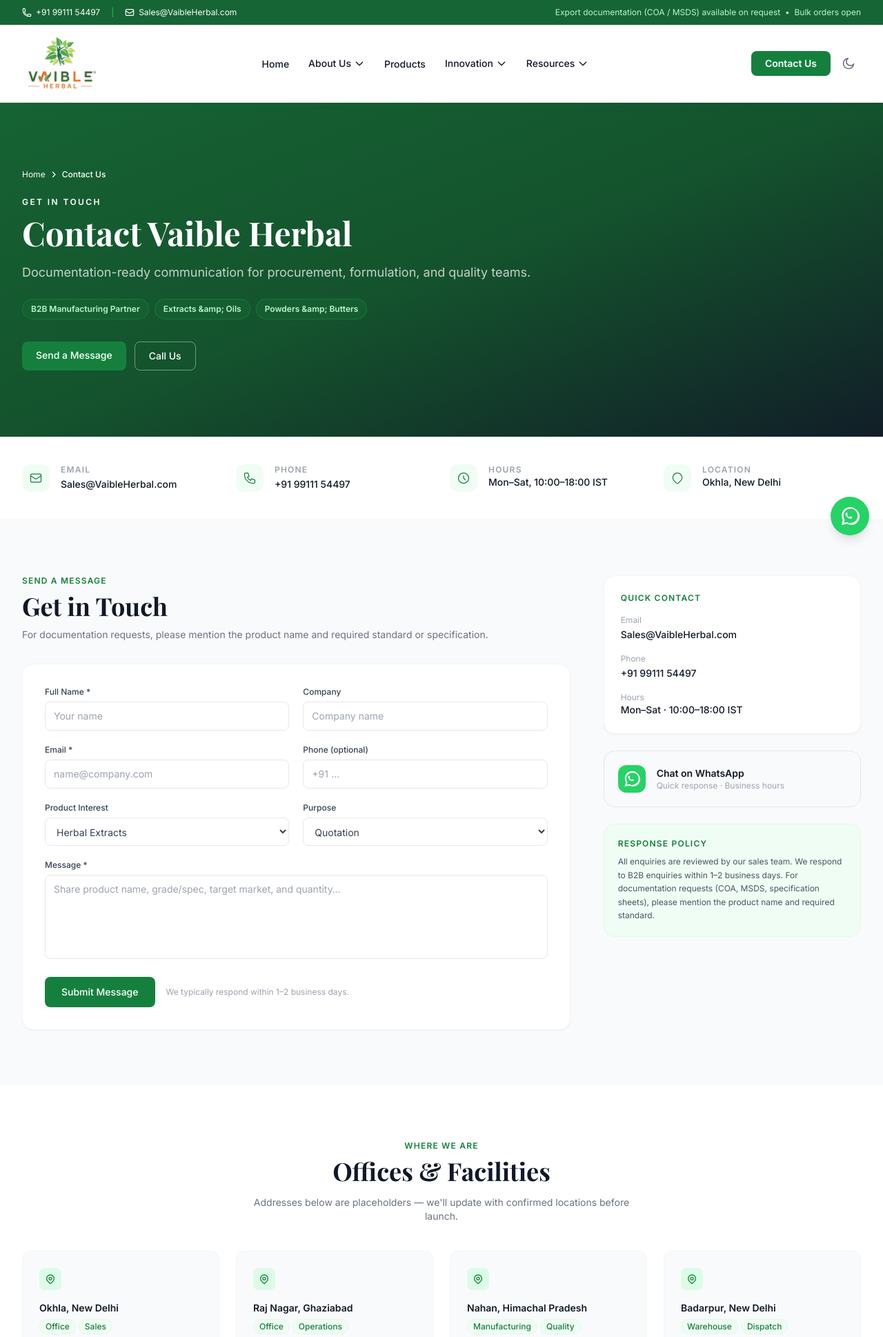
After one commit to aks-9/vaible-herbal-flask, a Flask app: page /contact in a window 1280 px wide. The commit adds this page. Shown: the top 1938 px of the page at 69% size. Run offline with Flask 3, Linux system fonts and the light colour scheme.

Commit message:
feat: add Contact page with form, locations, and map (Phase 9)

```diff
--- a/app.py
+++ b/app.py
@@ -122,5 +122,14 @@
     return render_template("pages/resources/brochure.html")
 
 
+# ---------------------------------------------------------------------------
+# Contact route
+# ---------------------------------------------------------------------------
+
+@app.route("/contact")
+def contact():
+    return render_template("pages/contact.html")
+
+
 if __name__ == "__main__":
     app.run(debug=os.environ.get("DEBUG", "true").lower() == "true")
--- a/templates/base.html
+++ b/templates/base.html
@@ -183,7 +183,7 @@
       <div class="flex items-center gap-2 shrink-0">
 
         <!-- Contact Us CTA (desktop) -->
-        <a href="#" class="btn-primary hidden lg:inline-flex">Contact Us</a>
+        <a href="{{ url_for('contact') }}" class="btn-primary hidden lg:inline-flex">Contact Us</a>
 
         <!-- Dark mode toggle -->
         <button id="darkToggle" type="button"
@@ -465,7 +465,7 @@
               </a>
             </li>
             <li>
-              <a href="#" class="hover:text-white transition-colors">Contact Us</a>
+              <a href="{{ url_for('contact') }}" class="hover:text-white transition-colors">Contact Us</a>
             </li>
           </ul>
         </div>
--- /dev/null
+++ b/templates/pages/contact.html
@@ -0,0 +1,426 @@
+{% extends "base.html" %}
+
+{% block title %}Contact Us | Vaible Herbal{% endblock %}
+
+{% block head %}
+<meta name="description" content="Contact Vaible Herbal for B2B herbal ingredient enquiries. Reach our sales team for pricing, samples, COA/MSDS documentation and export requirements." />
+<link rel="canonical" href="https://www.vaibleherbal.in/contact" />
+<meta property="og:type"        content="website" />
+<meta property="og:title"       content="Contact Us | Vaible Herbal" />
+<meta property="og:description" content="Contact Vaible Herbal for B2B herbal ingredient enquiries. Reach our sales team for pricing, samples, COA/MSDS documentation and export requirements." />
+<meta property="og:url"         content="https://www.vaibleherbal.in/contact" />
+<meta property="og:image"       content="https://www.vaibleherbal.in/static/images/hero/slide1.jpg" />
+<meta property="og:site_name"   content="Vaible Herbal" />
+{% endblock %}
+
+{% block content %}
+
+{# ================================================================
+   PAGE HERO
+   ================================================================ #}
+<section class="bg-brand-900 dark:bg-gray-950 text-white" aria-label="Contact page header">
+  <div class="relative overflow-hidden">
+    <div class="absolute inset-0 bg-gradient-to-br from-brand-800 via-brand-900 to-gray-900 opacity-90"
+         aria-hidden="true"></div>
+    <div class="relative container-main py-16 lg:py-24">
+
+      <nav aria-label="Breadcrumb" class="mb-6">
+        <ol class="flex items-center gap-1.5 text-xs text-brand-300/80">
+          <li><a href="{{ url_for('index') }}" class="hover:text-brand-200 transition-colors">Home</a></li>
+          <li aria-hidden="true"><svg class="w-3 h-3" fill="none" stroke="currentColor" stroke-width="2.5" viewBox="0 0 24 24"><path stroke-linecap="round" stroke-linejoin="round" d="M9 5l7 7-7 7"/></svg></li>
+          <li class="text-white font-medium" aria-current="page">Contact Us</li>
+        </ol>
+      </nav>
+
+      <div class="max-w-3xl">
+        <p class="text-xs font-semibold uppercase tracking-[0.2em] text-brand-300 mb-3">Get In Touch</p>
+        <h1 class="font-display text-4xl sm:text-5xl font-bold leading-tight mb-5">
+          Contact Vaible Herbal
+        </h1>
+        <p class="text-base sm:text-lg text-white/75 leading-relaxed mb-6">
+          Documentation-ready communication for procurement, formulation, and quality teams.
+        </p>
+
+        <div class="flex flex-wrap gap-2 mb-8">
+          {% for chip in ['B2B Manufacturing Partner', 'Extracts &amp; Oils', 'Powders &amp; Butters'] %}
+          <span class="bg-brand-800/60 border border-brand-600/40 text-brand-200 text-xs font-semibold px-3 py-1.5 rounded-full">
+            {{ chip }}
+          </span>
+          {% endfor %}
+        </div>
+
+        <div class="flex flex-wrap gap-3">
+          <a href="#contact-form" class="bg-brand-700 text-white hover:bg-brand-800 px-5 py-2.5 rounded-lg text-sm font-medium transition-colors">
+            Send a Message
+          </a>
+          <a href="tel:+919911154497" class="border border-white/40 text-white hover:bg-white/10 px-5 py-2.5 rounded-lg text-sm font-medium transition-colors">
+            Call Us
+          </a>
+        </div>
+      </div>
+
+    </div>
+  </div>
+</section>
+
+
+{# ================================================================
+   QUICK CONTACT STRIP
+   ================================================================ #}
+<section class="py-10 bg-white dark:bg-gray-900 border-b border-gray-100 dark:border-gray-800"
+         aria-label="Quick contact information">
+  <div class="container-main">
+    <div class="grid grid-cols-1 sm:grid-cols-2 lg:grid-cols-4 gap-6">
+
+      {% set quick = [
+        ('Email', 'Sales@VaibleHerbal.com', 'mailto:Sales@VaibleHerbal.com', 'M3 8l7.89 5.26a2 2 0 002.22 0L21 8M5 19h14a2 2 0 002-2V7a2 2 0 00-2-2H5a2 2 0 00-2 2v10a2 2 0 002 2z'),
+        ('Phone', '+91 99111 54497', 'tel:+919911154497', 'M3 5a2 2 0 012-2h3.28a1 1 0 01.948.684l1.498 4.493a1 1 0 01-.502 1.21l-2.257 1.13a11.042 11.042 0 005.516 5.516l1.13-2.257a1 1 0 011.21-.502l4.493 1.498a1 1 0 01.684.949V19a2 2 0 01-2 2h-1C9.716 21 3 14.284 3 6V5z'),
+        ('Hours', 'Mon–Sat, 10:00–18:00 IST', None, 'M12 8v4l3 3m6-3a9 9 0 11-18 0 9 9 0 0118 0z'),
+        ('Location', 'Okhla, New Delhi', None, 'M17.657 16.657L13.414 20.9a1.998 1.998 0 01-2.827 0l-4.244-4.243a8 8 0 1111.314 0z'),
+      ] %}
+
+      {% for label, value, href, icon_path in quick %}
+      <div class="flex items-start gap-4">
+        <div class="w-10 h-10 bg-brand-50 dark:bg-brand-900/30 rounded-xl flex items-center justify-center shrink-0">
+          <svg class="w-5 h-5 text-brand-700 dark:text-brand-400" fill="none" stroke="currentColor"
+               stroke-width="1.5" viewBox="0 0 24 24" aria-hidden="true">
+            <path stroke-linecap="round" stroke-linejoin="round" d="{{ icon_path }}"/>
+          </svg>
+        </div>
+        <div>
+          <p class="text-xs font-semibold uppercase tracking-widest text-gray-400 dark:text-gray-500 mb-0.5">{{ label }}</p>
+          {% if href %}
+          <a href="{{ href }}" class="text-sm font-medium text-gray-900 dark:text-white hover:text-brand-700 dark:hover:text-brand-400 transition-colors">
+            {{ value }}
+          </a>
+          {% else %}
+          <p class="text-sm font-medium text-gray-900 dark:text-white">{{ value }}</p>
+          {% endif %}
+        </div>
+      </div>
+      {% endfor %}
+
+    </div>
+  </div>
+</section>
+
+
+{# ================================================================
+   CONTACT FORM + SIDE PANEL
+   ================================================================ #}
+<section id="contact-form" class="py-16 lg:py-20 bg-gray-50 dark:bg-gray-950"
+         aria-label="Contact form">
+  <div class="container-main">
+    <div class="grid grid-cols-1 lg:grid-cols-3 gap-12">
+
+      {# ---- Form ---- #}
+      <div class="lg:col-span-2">
+        <div class="mb-8">
+          <p class="text-xs font-semibold uppercase tracking-widest text-brand-700 dark:text-brand-400 mb-2">Send a message</p>
+          <h2 class="font-display text-3xl sm:text-4xl font-bold text-gray-900 dark:text-white mb-3">
+            Get in Touch
+          </h2>
+          <p class="text-sm text-gray-500 dark:text-gray-400">
+            For documentation requests, please mention the product name and required standard or specification.
+          </p>
+        </div>
+
+        <form id="contactForm" onsubmit="submitContactForm(event)"
+              class="bg-white dark:bg-gray-900 rounded-2xl border border-gray-100 dark:border-gray-800 p-8 space-y-5 shadow-sm">
+
+          <div class="grid grid-cols-1 sm:grid-cols-2 gap-5">
+            <div>
+              <label for="contactName" class="block text-xs font-medium text-gray-700 dark:text-gray-300 mb-1.5">Full Name *</label>
+              <input id="contactName" name="name" type="text" required placeholder="Your name"
+                     class="w-full px-3 py-2.5 text-sm border border-gray-200 dark:border-gray-700 rounded-lg
+                            bg-white dark:bg-gray-800 text-gray-900 dark:text-gray-100
+                            focus:outline-none focus:ring-2 focus:ring-brand-500"/>
+            </div>
+            <div>
+              <label for="contactCompany" class="block text-xs font-medium text-gray-700 dark:text-gray-300 mb-1.5">Company</label>
+              <input id="contactCompany" name="company" type="text" placeholder="Company name"
+                     class="w-full px-3 py-2.5 text-sm border border-gray-200 dark:border-gray-700 rounded-lg
+                            bg-white dark:bg-gray-800 text-gray-900 dark:text-gray-100
+                            focus:outline-none focus:ring-2 focus:ring-brand-500"/>
+            </div>
+          </div>
+
+          <div class="grid grid-cols-1 sm:grid-cols-2 gap-5">
+            <div>
+              <label for="contactEmail" class="block text-xs font-medium text-gray-700 dark:text-gray-300 mb-1.5">Email *</label>
+              <input id="contactEmail" name="email" type="email" required placeholder="name@company.com"
+                     class="w-full px-3 py-2.5 text-sm border border-gray-200 dark:border-gray-700 rounded-lg
+                            bg-white dark:bg-gray-800 text-gray-900 dark:text-gray-100
+                            focus:outline-none focus:ring-2 focus:ring-brand-500"/>
+            </div>
+            <div>
+              <label for="contactPhone" class="block text-xs font-medium text-gray-700 dark:text-gray-300 mb-1.5">Phone (optional)</label>
+              <input id="contactPhone" name="phone" type="tel" placeholder="+91 ..."
+                     class="w-full px-3 py-2.5 text-sm border border-gray-200 dark:border-gray-700 rounded-lg
+                            bg-white dark:bg-gray-800 text-gray-900 dark:text-gray-100
+                            focus:outline-none focus:ring-2 focus:ring-brand-500"/>
+            </div>
+          </div>
+
+          <div class="grid grid-cols-1 sm:grid-cols-2 gap-5">
+            <div>
+              <label for="contactInterest" class="block text-xs font-medium text-gray-700 dark:text-gray-300 mb-1.5">Product Interest</label>
+              <select id="contactInterest" name="interest"
+                      class="w-full px-3 py-2.5 text-sm border border-gray-200 dark:border-gray-700 rounded-lg
+                             bg-white dark:bg-gray-800 text-gray-700 dark:text-gray-300
+                             focus:outline-none focus:ring-2 focus:ring-brand-500">
+                <option value="Herbal Extracts">Herbal Extracts</option>
+                <option value="Essential Oils">Essential Oils</option>
+                <option value="Carrier Oils">Carrier Oils</option>
+                <option value="Cosmetic Butters">Cosmetic Butters</option>
+                <option value="Herbal Powders">Herbal Powders</option>
+                <option value="Other">Other</option>
+              </select>
+            </div>
+            <div>
+              <label for="contactPurpose" class="block text-xs font-medium text-gray-700 dark:text-gray-300 mb-1.5">Purpose</label>
+              <select id="contactPurpose" name="purpose"
+                      class="w-full px-3 py-2.5 text-sm border border-gray-200 dark:border-gray-700 rounded-lg
+                             bg-white dark:bg-gray-800 text-gray-700 dark:text-gray-300
+                             focus:outline-none focus:ring-2 focus:ring-brand-500">
+                <option value="Quotation">Quotation</option>
+                <option value="COA / Specs">COA / Specs</option>
+                <option value="Sample Request">Sample Request</option>
+                <option value="Partnership">Partnership</option>
+              </select>
+            </div>
+          </div>
+
+          <div>
+            <label for="contactMessage" class="block text-xs font-medium text-gray-700 dark:text-gray-300 mb-1.5">Message *</label>
+            <textarea id="contactMessage" name="message" rows="5" required
+                      placeholder="Share product name, grade/spec, target market, and quantity…"
+                      class="w-full px-3 py-2.5 text-sm border border-gray-200 dark:border-gray-700 rounded-lg
+                             bg-white dark:bg-gray-800 text-gray-900 dark:text-gray-100
+                             focus:outline-none focus:ring-2 focus:ring-brand-500 resize-none"></textarea>
+          </div>
+
+          <div class="flex flex-col sm:flex-row sm:items-center gap-4">
+            <button type="submit"
+                    class="bg-brand-700 text-white hover:bg-brand-800 px-6 py-3 rounded-lg text-sm font-medium transition-colors">
+              Submit Message
+            </button>
+            <p class="text-xs text-gray-400 dark:text-gray-500">
+              We typically respond within 1–2 business days.
+            </p>
+          </div>
+
+          {# Toast #}
+          <div id="contactToast" role="status" aria-live="polite"
+               class="hidden bg-brand-50 dark:bg-brand-900/30 border border-brand-200 dark:border-brand-800
+                      text-brand-800 dark:text-brand-300 text-sm rounded-lg px-4 py-3">
+            Message received. We'll respond shortly.
+          </div>
+
+        </form>
+      </div>
+
+      {# ---- Side Panel ---- #}
+      <aside aria-label="Additional contact options">
+
+        {# Quick contact card #}
+        <div class="bg-white dark:bg-gray-900 rounded-2xl border border-gray-100 dark:border-gray-800 p-6 shadow-sm mb-6">
+          <p class="text-xs font-semibold uppercase tracking-widest text-brand-700 dark:text-brand-400 mb-4">Quick Contact</p>
+          <div class="space-y-4">
+            <div>
+              <p class="text-xs text-gray-400 dark:text-gray-500 mb-0.5">Email</p>
+              <a href="mailto:Sales@VaibleHerbal.com"
+                 class="text-sm font-medium text-gray-900 dark:text-white hover:text-brand-700 dark:hover:text-brand-400 transition-colors break-all">
+                Sales@VaibleHerbal.com
+              </a>
+            </div>
+            <div>
+              <p class="text-xs text-gray-400 dark:text-gray-500 mb-0.5">Phone</p>
+              <a href="tel:+919911154497"
+                 class="text-sm font-medium text-gray-900 dark:text-white hover:text-brand-700 dark:hover:text-brand-400 transition-colors">
+                +91 99111 54497
+              </a>
+            </div>
+            <div>
+              <p class="text-xs text-gray-400 dark:text-gray-500 mb-0.5">Hours</p>
+              <p class="text-sm font-medium text-gray-900 dark:text-white">Mon–Sat · 10:00–18:00 IST</p>
+            </div>
+          </div>
+        </div>
+
+        {# WhatsApp card #}
+        <a href="https://wa.me/919911154497?text=Hi%20Vaible%20Herbal%2C%20I%20want%20to%20enquire%20about%20your%20products."
+           target="_blank" rel="noopener noreferrer"
+           class="flex items-center gap-4 bg-[#25D366]/10 border border-[#25D366]/30 rounded-2xl p-5 mb-6 hover:bg-[#25D366]/15 transition-colors group">
+          <div class="w-10 h-10 bg-[#25D366] rounded-xl flex items-center justify-center shrink-0">
+            <svg class="w-6 h-6 text-white" viewBox="0 0 32 32" fill="currentColor" aria-hidden="true">
+              <path d="M19.11 17.39c-.27-.14-1.61-.79-1.86-.88-.25-.09-.43-.14-.61.14-.18.27-.7.88-.86 1.06-.16.18-.32.2-.59.07-.27-.14-1.14-.42-2.18-1.34-.81-.72-1.36-1.61-1.52-1.88-.16-.27-.02-.42.12-.56.12-.12.27-.32.41-.48.14-.16.18-.27.27-.45.09-.18.05-.34-.02-.48-.07-.14-.61-1.47-.84-2.01-.22-.53-.45-.46-.61-.47h-.52c-.18 0-.48.07-.73.34-.25.27-.95.93-.95 2.27s.98 2.64 1.11 2.82c.14.18 1.93 2.95 4.67 4.14.65.28 1.16.45 1.56.58.66.21 1.26.18 1.74.11.53-.08 1.61-.66 1.84-1.29.23-.63.23-1.17.16-1.29-.07-.12-.25-.2-.52-.34z"/>
+              <path d="M26.67 5.33C23.92 2.58 20.27 1.07 16.4 1.07 8.67 1.07 2.4 7.34 2.4 15.07c0 2.46.64 4.87 1.86 6.99L2.27 30.93l9.09-1.95c2.05 1.12 4.37 1.71 6.74 1.71h.01c7.73 0 14-6.27 14-14 0-3.87-1.51-7.52-4.44-10.36zM18.1 28.15h-.01c-2.1 0-4.16-.56-5.97-1.62l-.43-.25-5.39 1.16 1.14-5.25-.28-.45c-1.17-1.85-1.79-3.99-1.79-6.17 0-6.46 5.26-11.72 11.73-11.72 3.14 0 6.09 1.22 8.31 3.44 2.22 2.22 3.44 5.17 3.44 8.31 0 6.46-5.26 11.72-11.75 11.72z"/>
+            </svg>
+          </div>
+          <div>
+            <p class="text-sm font-semibold text-gray-900 dark:text-white group-hover:text-[#128C7E] dark:group-hover:text-[#25D366] transition-colors">
+              Chat on WhatsApp
+            </p>
+            <p class="text-xs text-gray-400 dark:text-gray-500">Quick response · Business hours</p>
+          </div>
+        </a>
+
+        {# Response note #}
+        <div class="bg-brand-50 dark:bg-brand-900/20 rounded-2xl border border-brand-100 dark:border-brand-800 p-5">
+          <p class="text-xs font-semibold uppercase tracking-widest text-brand-700 dark:text-brand-400 mb-2">Response Policy</p>
+          <p class="text-xs text-gray-600 dark:text-gray-400 leading-relaxed">
+            All enquiries are reviewed by our sales team. We respond to B2B enquiries within 1–2 business days.
+            For documentation requests (COA, MSDS, specification sheets), please mention the product name and required standard.
+          </p>
+        </div>
+
+      </aside>
+
+    </div>
+  </div>
+</section>
+
+
+{# ================================================================
+   LOCATIONS
+   ================================================================ #}
+<section class="py-16 lg:py-20 bg-white dark:bg-gray-900" aria-label="Office locations">
+  <div class="container-main">
+
+    <div class="text-center mb-10">
+      <p class="text-xs font-semibold uppercase tracking-widest text-brand-700 dark:text-brand-400 mb-2">Where We Are</p>
+      <h2 class="font-display text-3xl sm:text-4xl font-bold text-gray-900 dark:text-white mb-4">
+        Offices &amp; Facilities
+      </h2>
+      <p class="text-gray-500 dark:text-gray-400 max-w-xl mx-auto text-sm">
+        Addresses below are placeholders — we'll update with confirmed locations before launch.
+      </p>
+    </div>
+
+    <div class="grid grid-cols-1 sm:grid-cols-2 lg:grid-cols-4 gap-6">
+      {% set locations = [
+        ('Okhla, New Delhi', 'Office · Sales', 'Okhla Industrial Area, Phase I', 'New Delhi, India'),
+        ('Raj Nagar, Ghaziabad', 'Office · Operations', 'Raj Nagar District Centre', 'Ghaziabad, India'),
+        ('Nahan, Himachal Pradesh', 'Manufacturing · Quality', 'Industrial Area, Nahan', 'Himachal Pradesh, India'),
+        ('Badarpur, New Delhi', 'Warehouse · Dispatch', 'Badarpur Border Area', 'New Delhi, India'),
+      ] %}
+      {% for name, tags, line1, line2 in locations %}
+      <article class="bg-gray-50 dark:bg-gray-800 rounded-xl border border-gray-100 dark:border-gray-700 p-6">
+        <div class="w-8 h-8 bg-brand-100 dark:bg-brand-900/40 rounded-lg flex items-center justify-center mb-4">
+          <svg class="w-4 h-4 text-brand-700 dark:text-brand-400" fill="none" stroke="currentColor"
+               stroke-width="2" viewBox="0 0 24 24" aria-hidden="true">
+            <path stroke-linecap="round" stroke-linejoin="round"
+                  d="M17.657 16.657L13.414 20.9a1.998 1.998 0 01-2.827 0l-4.244-4.243a8 8 0 1111.314 0z"/>
+            <path stroke-linecap="round" stroke-linejoin="round" d="M15 11a3 3 0 11-6 0 3 3 0 016 0z"/>
+          </svg>
+        </div>
+        <h3 class="font-semibold text-gray-900 dark:text-white text-sm mb-1.5">{{ name }}</h3>
+        <div class="flex flex-wrap gap-1 mb-3">
+          {% for tag in tags.split(' · ') %}
+          <span class="bg-brand-50 dark:bg-brand-900/30 text-brand-700 dark:text-brand-400 text-xs font-medium px-2 py-0.5 rounded-full border border-brand-100 dark:border-brand-800">
+            {{ tag }}
+          </span>
+          {% endfor %}
+        </div>
+        <p class="text-xs text-gray-500 dark:text-gray-400 leading-relaxed">{{ line1 }}<br/>{{ line2 }}</p>
+      </article>
+      {% endfor %}
+    </div>
+
+  </div>
+</section>
+
+
+{# ================================================================
+   MAP (load on click)
+   ================================================================ #}
+<section class="py-16 lg:py-20 bg-gray-50 dark:bg-gray-950" aria-label="Map section">
+  <div class="container-main">
+
+    <div class="text-center mb-8">
+      <p class="text-xs font-semibold uppercase tracking-widest text-brand-700 dark:text-brand-400 mb-2">Find Us</p>
+      <h2 class="font-display text-3xl sm:text-4xl font-bold text-gray-900 dark:text-white mb-4">
+        Map
+      </h2>
+      <p class="text-gray-500 dark:text-gray-400 max-w-xl mx-auto text-sm">
+        Map loads on click for faster page performance.
+      </p>
+    </div>
+
+    <div class="max-w-4xl mx-auto">
+      <div id="mapShell"
+           class="relative bg-gray-100 dark:bg-gray-800 rounded-2xl border border-gray-200 dark:border-gray-700 overflow-hidden"
+           style="height: 400px;">
+
+        {# Placeholder shown before load #}
+        <div id="mapPlaceholder"
+             class="absolute inset-0 flex flex-col items-center justify-center gap-4">
+          <div class="w-16 h-16 bg-brand-100 dark:bg-brand-900/40 rounded-2xl flex items-center justify-center">
+            <svg class="w-8 h-8 text-brand-700 dark:text-brand-400" fill="none" stroke="currentColor"
+                 stroke-width="1.5" viewBox="0 0 24 24" aria-hidden="true">
+              <path stroke-linecap="round" stroke-linejoin="round"
+                    d="M9 20l-5.447-2.724A1 1 0 013 16.382V5.618a1 1 0 011.447-.894L9 7m0 13l6-3m-6 3V7m6 10l4.553 2.276A1 1 0 0021 18.382V7.618a1 1 0 00-.553-.894L15 4m0 13V4m0 0L9 7"/>
+            </svg>
+          </div>
+          <button id="loadMapBtn" type="button"
+                  onclick="loadMap()"
+                  class="bg-brand-700 text-white hover:bg-brand-800 px-6 py-2.5 rounded-lg text-sm font-medium transition-colors">
+            Load Map
+          </button>
+          <p class="text-xs text-gray-400 dark:text-gray-500">Loads Google Maps for Okhla, New Delhi</p>
+        </div>
+
+        {# iframe injected by JS #}
+        <div id="mapFrame" class="hidden absolute inset-0"></div>
+
+      </div>
+    </div>
+
+  </div>
+</section>
+
+
+{# WhatsApp float #}
+<a href="https://wa.me/919911154497?text=Hi%20Vaible%20Herbal%2C%20I%20want%20to%20enquire%20about%20your%20products."
+   target="_blank" rel="noopener noreferrer" aria-label="Chat on WhatsApp" title="Chat on WhatsApp"
+   class="fixed bottom-6 right-5 z-50 w-14 h-14 flex items-center justify-center bg-[#25D366] hover:bg-[#1ebe57] text-white rounded-full shadow-lg hover:shadow-xl hover:scale-110 transition-all duration-200">
+  <svg class="w-7 h-7" viewBox="0 0 32 32" fill="currentColor" aria-hidden="true">
+    <path d="M19.11 17.39c-.27-.14-1.61-.79-1.86-.88-.25-.09-.43-.14-.61.14-.18.27-.7.88-.86 1.06-.16.18-.32.2-.59.07-.27-.14-1.14-.42-2.18-1.34-.81-.72-1.36-1.61-1.52-1.88-.16-.27-.02-.42.12-.56.12-.12.27-.32.41-.48.14-.16.18-.27.27-.45.09-.18.05-.34-.02-.48-.07-.14-.61-1.47-.84-2.01-.22-.53-.45-.46-.61-.47h-.52c-.18 0-.48.07-.73.34-.25.27-.95.93-.95 2.27s.98 2.64 1.11 2.82c.14.18 1.93 2.95 4.67 4.14.65.28 1.16.45 1.56.58.66.21 1.26.18 1.74.11.53-.08 1.61-.66 1.84-1.29.23-.63.23-1.17.16-1.29-.07-.12-.25-.2-.52-.34z"/>
+    <path d="M26.67 5.33C23.92 2.58 20.27 1.07 16.4 1.07 8.67 1.07 2.4 7.34 2.4 15.07c0 2.46.64 4.87 1.86 6.99L2.27 30.93l9.09-1.95c2.05 1.12 4.37 1.71 6.74 1.71h.01c7.73 0 14-6.27 14-14 0-3.87-1.51-7.52-4.44-10.36zM18.1 28.15h-.01c-2.1 0-4.16-.56-5.97-1.62l-.43-.25-5.39 1.16 1.14-5.25-.28-.45c-1.17-1.85-1.79-3.99-1.79-6.17 0-6.46 5.26-11.72 11.73-11.72 3.14 0 6.09 1.22 8.31 3.44 2.22 2.22 3.44 5.17 3.44 8.31 0 6.46-5.26 11.72-11.75 11.72z"/>
+  </svg>
+</a>
+
+{% endblock %}
+
+{% block scripts %}
+<script>
+  function submitContactForm(e) {
+    e.preventDefault();
+    var toast = document.getElementById('contactToast');
+    if (toast) {
+      toast.classList.remove('hidden');
+      setTimeout(function() { toast.classList.add('hidden'); }, 5000);
+    }
+    e.target.reset();
+  }
+
+  function loadMap() {
+    var placeholder = document.getElementById('mapPlaceholder');
+    var frame = document.getElementById('mapFrame');
+    if (!placeholder || !frame) return;
+    var iframe = document.createElement('iframe');
+    iframe.src = 'https://www.google.com/maps/embed?pb=!1m18!1m12!1m3!1d3506.2233913121413!2d77.27019857549652!3d28.49683947573853!2m3!1f0!2f0!3f0!3m2!1i1024!2i768!4f13.1!3m3!1m2!1s0x390ce1d6a8a8a8a7%3A0x1234567890abcdef!2sOkhla%20Industrial%20Area%20Phase%201%2C%20New%20Delhi!5e0!3m2!1sen!2sin!4v1710000000000!5m2!1sen!2sin';
+    iframe.width = '100%';
+    iframe.height = '100%';
+    iframe.style.border = '0';
+    iframe.setAttribute('allowfullscreen', '');
+    iframe.setAttribute('loading', 'lazy');
+    iframe.setAttribute('referrerpolicy', 'no-referrer-when-downgrade');
+    iframe.setAttribute('title', 'Vaible Herbal office location map');
+    placeholder.classList.add('hidden');
+    frame.classList.remove('hidden');
+    frame.appendChild(iframe);
+  }
+</script>
+{% endblock %}
```
Also changed, not shown: tests/test_phase9.py (added, +284 -0 lines).
